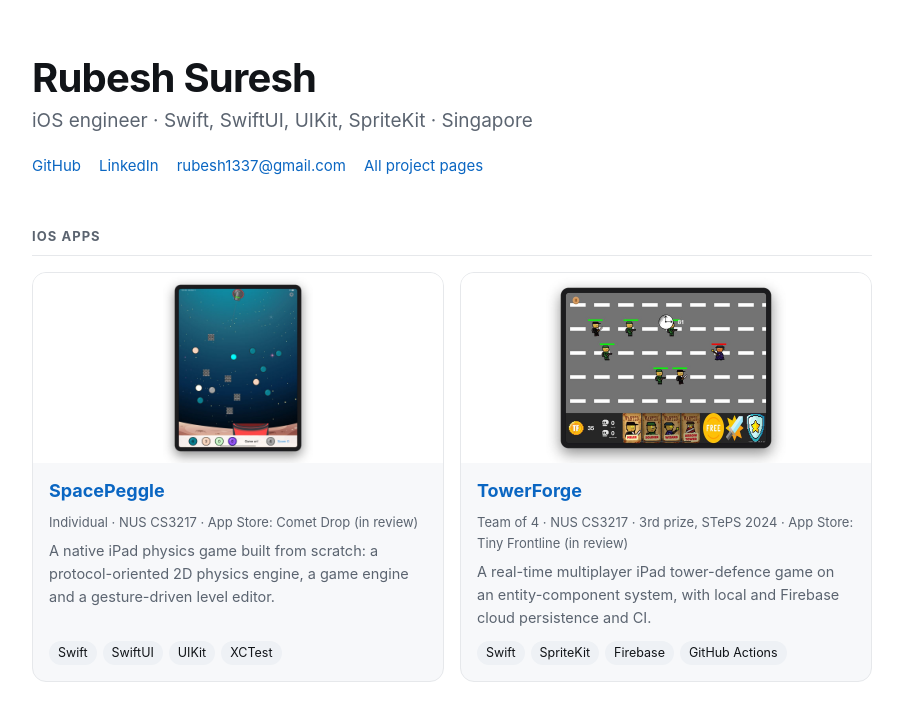
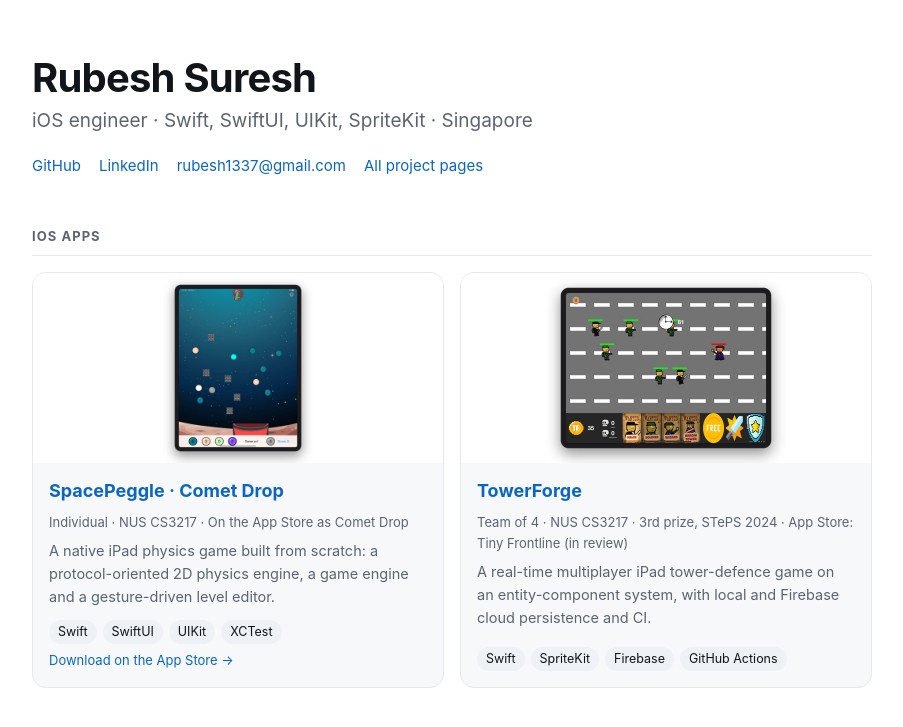
Before and after one commit to sp4ce-cowboy/sp4ce-cowboy.github.io, a plain HTML site: page index.html in a window 1280 px wide. Shown: the top 727 px of the page, without its empty margins (188-1091 px from the left). Drawn offline with Linux system fonts and the light colour scheme.

Commit message:
Comet Drop is on the App Store

```diff
--- a/index.html
+++ b/index.html
@@ -78,10 +78,11 @@
     <a class="card" href="https://github.com/sp4ce-cowboy/SpacePeggle">
       <img src="assets/spacepeggle.jpg" alt="SpacePeggle gameplay on iPad">
       <div class="body">
-        <h3>SpacePeggle</h3>
-        <span class="meta">Individual · NUS CS3217 · App Store: Comet Drop (in review)</span>
+        <h3>SpacePeggle · Comet Drop</h3>
+        <span class="meta">Individual · NUS CS3217 · On the App Store as Comet Drop</span>
         <p>A native iPad physics game built from scratch: a protocol-oriented 2D physics engine, a game engine and a gesture-driven level editor.</p>
         <div class="chips"><span class="chip">Swift</span><span class="chip">SwiftUI</span><span class="chip">UIKit</span><span class="chip">XCTest</span></div>
+        <span class="meta"><object><a href="https://apps.apple.com/app/id6833552919">Download on the App Store →</a></object></span>
       </div>
     </a>
     <a class="card" href="https://github.com/sp4ce-cowboy/TowerForge">
```
